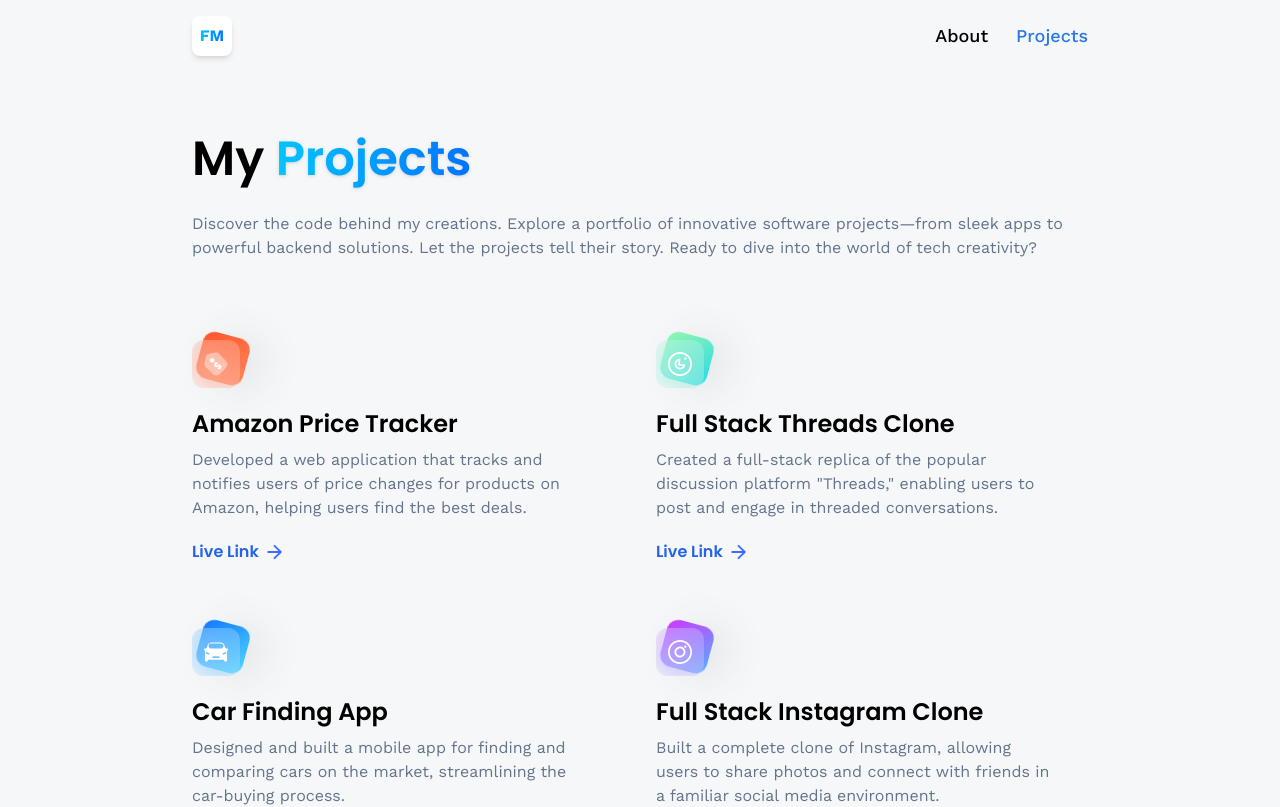
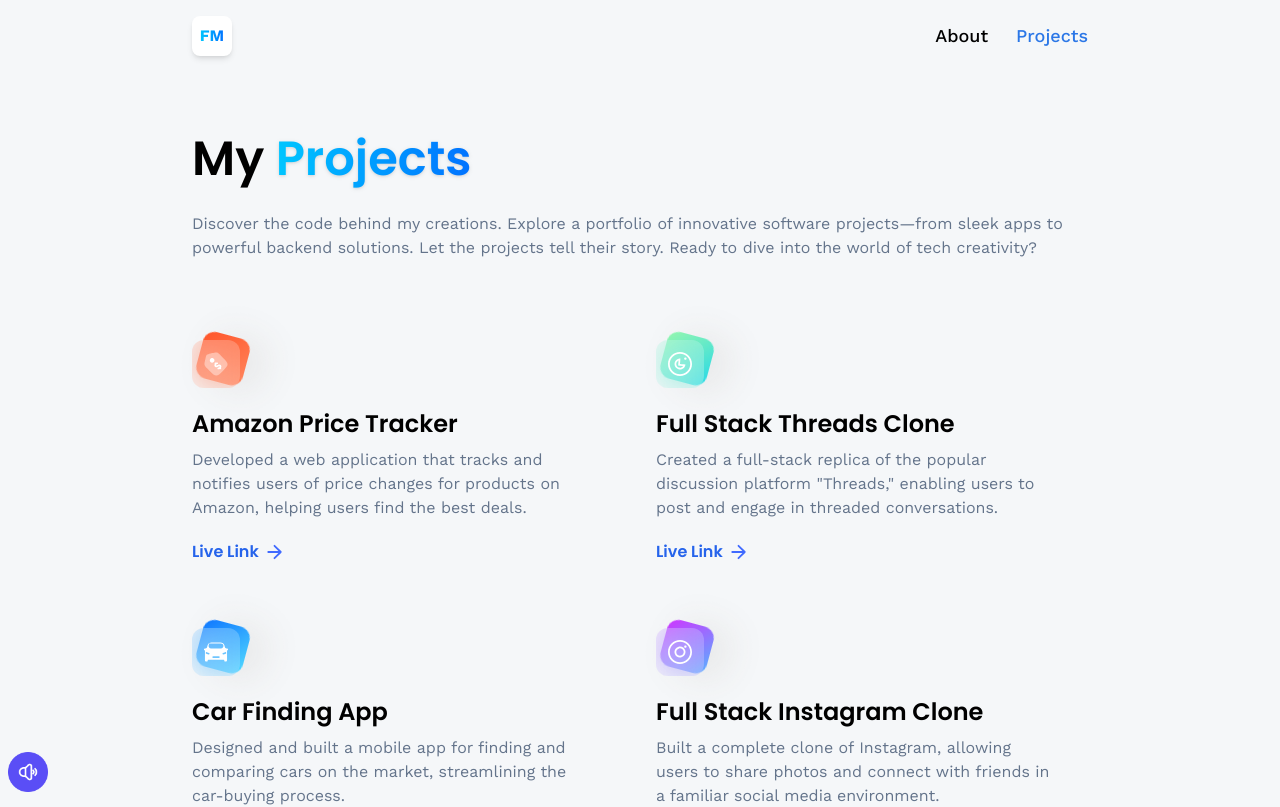
Before and after one commit to faizan3165/portfolio, a React (Vite) app: page /projects in a window 1280 px wide. Shown: the top 807 px of the page. Built offline with nearby package versions, Linux system fonts and the light colour scheme; no server answers.

Commit message:
music functinality availbale in all pages

```diff
--- a/src/App.jsx
+++ b/src/App.jsx
@@ -1,9 +1,27 @@
+import { Suspense, useState, useEffect, useRef } from "react";
 import { BrowserRouter as Router, Routes, Route } from "react-router-dom";
 
 import { Navbar, Footer } from "./components";
 import { About, Contact, Home, Projects } from "./pages";
 
+import { soundoff, soundon } from "./assets/icons";
+import sakura from "./assets/sakura.mp3";
+
 const App = () => {
+  const audioRef = useRef(new Audio(sakura));
+  audioRef.current.volume = 1;
+  audioRef.current.loop = true;
+
+  const [isPlayingMusic, setIsPlayingMusic] = useState(false);
+
+  useEffect(() => {
+    if (isPlayingMusic) {
+      audioRef.current.play();
+    }
+
+    return () => audioRef.current.pause();
+  }, [isPlayingMusic]);
+
   return (
     <main className="bg-slate-300/20 h-full">
       <Router>
@@ -30,6 +48,15 @@ const App = () => {
           />
         </Routes>
       </Router>
+
+      <div className="fixed bottom-2 left-2">
+        <img
+          src={isPlayingMusic ? soundon : soundoff}
+          alt="sound"
+          className="w-10 h-10 object-contain cursor-pointer"
+          onClick={() => setIsPlayingMusic(!isPlayingMusic)}
+        />
+      </div>
     </main>
   );
 };
--- a/src/pages/Home.jsx
+++ b/src/pages/Home.jsx
@@ -1,4 +1,4 @@
-import { Suspense, useState, useEffect, useRef } from "react";
+import { Suspense, useState } from "react";
 import { Canvas } from "@react-three/fiber";
 
 import { HomeInfo, Loader } from "../components";
@@ -6,29 +6,12 @@ import { Bird, Island, Sky, Plane } from "../models";
 
 import { adjustIslandForScreenSize } from "../helpers/modelHelpers";
 
-import { soundoff, soundon } from "../assets/icons";
-
-import sakura from "../assets/sakura.mp3";
-
 const Home = () => {
-  const audioRef = useRef(new Audio(sakura));
-  audioRef.current.volume = 1;
-  audioRef.current.loop = true;
-
   const [isRotating, setIsRotating] = useState(false);
   const [currentStage, setCurrentStage] = useState(1);
-  const [isPlayingMusic, setIsPlayingMusic] = useState(false);
 
   const [islandScale, islandPosition, islandRotation] =
     adjustIslandForScreenSize();
-
-  useEffect(() => {
-    if (isPlayingMusic) {
-      audioRef.current.play();
-    }
-
-    return () => audioRef.current.pause();
-  }, [isPlayingMusic]);
 
   return (
     <section className="w-full h-screen relative">
@@ -78,15 +61,6 @@ const Home = () => {
           <Plane isRotating={isRotating} rotation={[0, 20.1, 0]} />
         </Suspense>
       </Canvas>
-
-      <div className="absolute bottom-2 left-2">
-        <img
-          src={isPlayingMusic ? soundon : soundoff}
-          alt="sound"
-          className="w-10 h-10 object-contain cursor-pointer"
-          onClick={() => setIsPlayingMusic(!isPlayingMusic)}
-        />
-      </div>
     </section>
   );
 };
```
